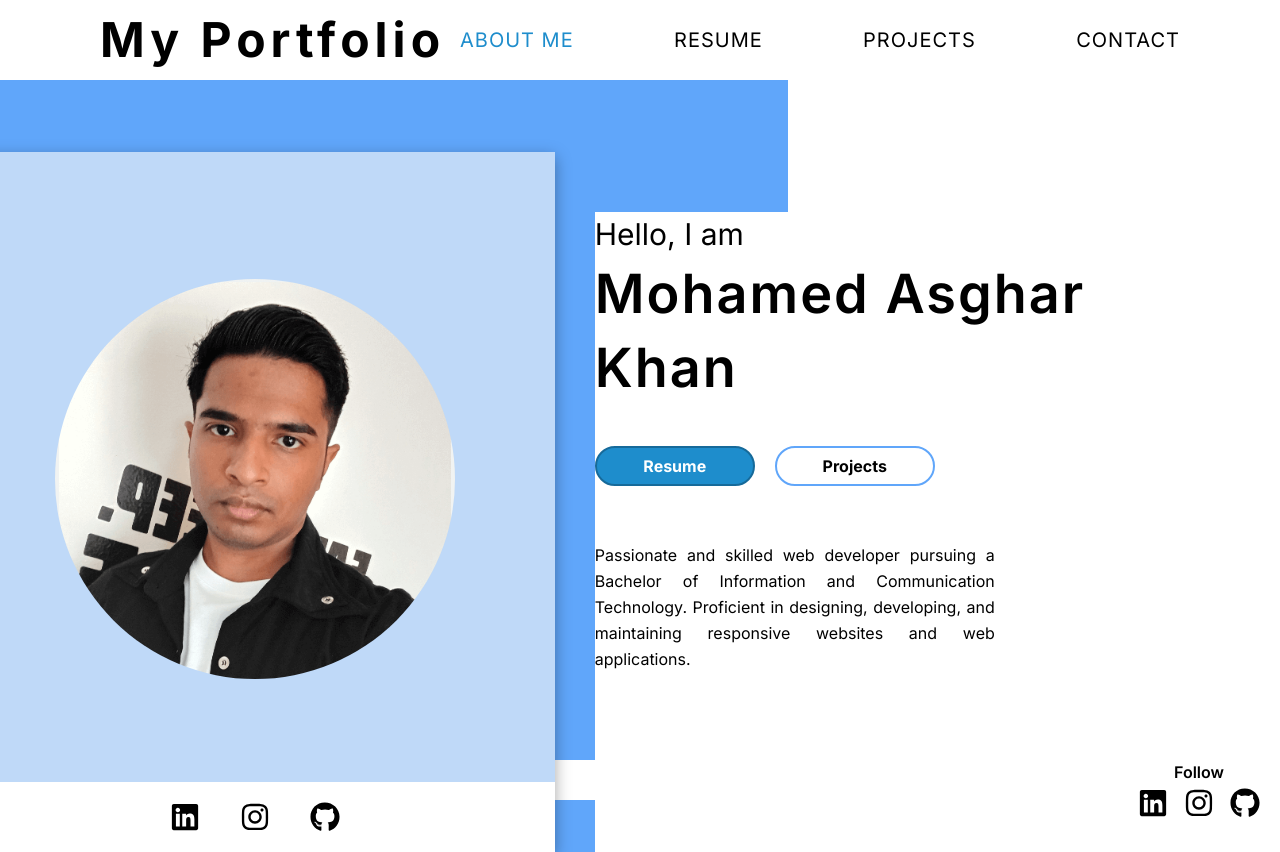
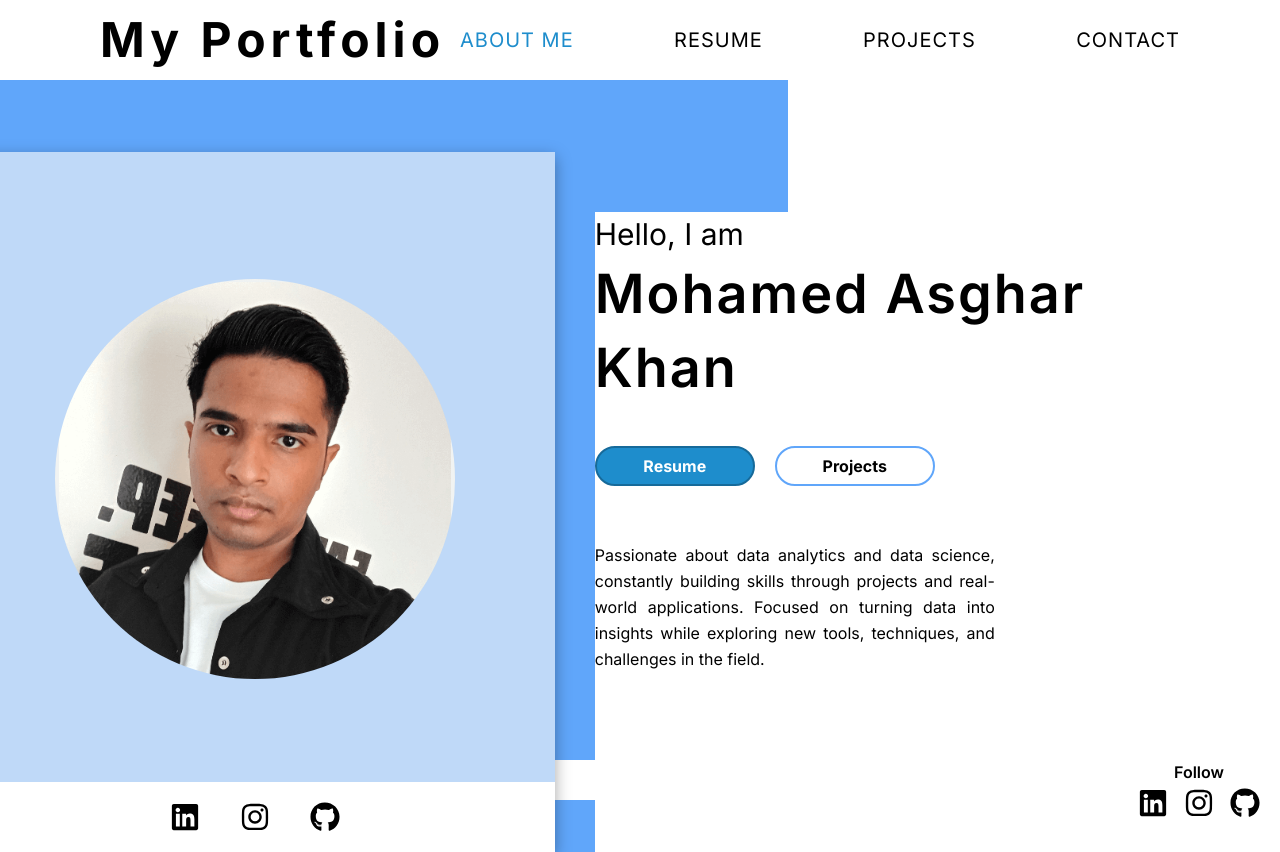
Before and after one commit to mohamed-khan-05/Portfolio, a React (Vite) app: page / in a window 1280 px wide. Built offline with nearby package versions, Linux system fonts and the light colour scheme.

Commit message:
bio update

```diff
--- a/src/pages/Home.jsx
+++ b/src/pages/Home.jsx
@@ -84,10 +84,10 @@ const Home = () => {
             </div>
             <div className="mt-14 text-justify leading-relaxed w-[400px]">
               <p>
-                Passionate and skilled web developer pursuing a Bachelor of
-                Information and Communication Technology. Proficient in
-                designing, developing, and maintaining responsive websites and
-                web applications.
+                Passionate about data analytics and data science, constantly
+                building skills through projects and real-world applications.
+                Focused on turning data into insights while exploring new tools,
+                techniques, and challenges in the field.
               </p>
             </div>
           </div>
@@ -166,10 +166,10 @@ const Home = () => {
             </div>
             <div className="my-3 text-lg mx-1 text-center text-white">
               <p>
-                Passionate and skilled web developer pursuing a Bachelor of
-                Information and Communication Technology. Proficient in
-                designing, developing, and maintaining responsive websites and
-                web applications.
+                Passionate about data analytics and data science, constantly
+                building skills through projects and real-world applications.
+                Focused on turning data into insights while exploring new tools,
+                techniques, and challenges in the field.
               </p>
             </div>
           </div>
```
